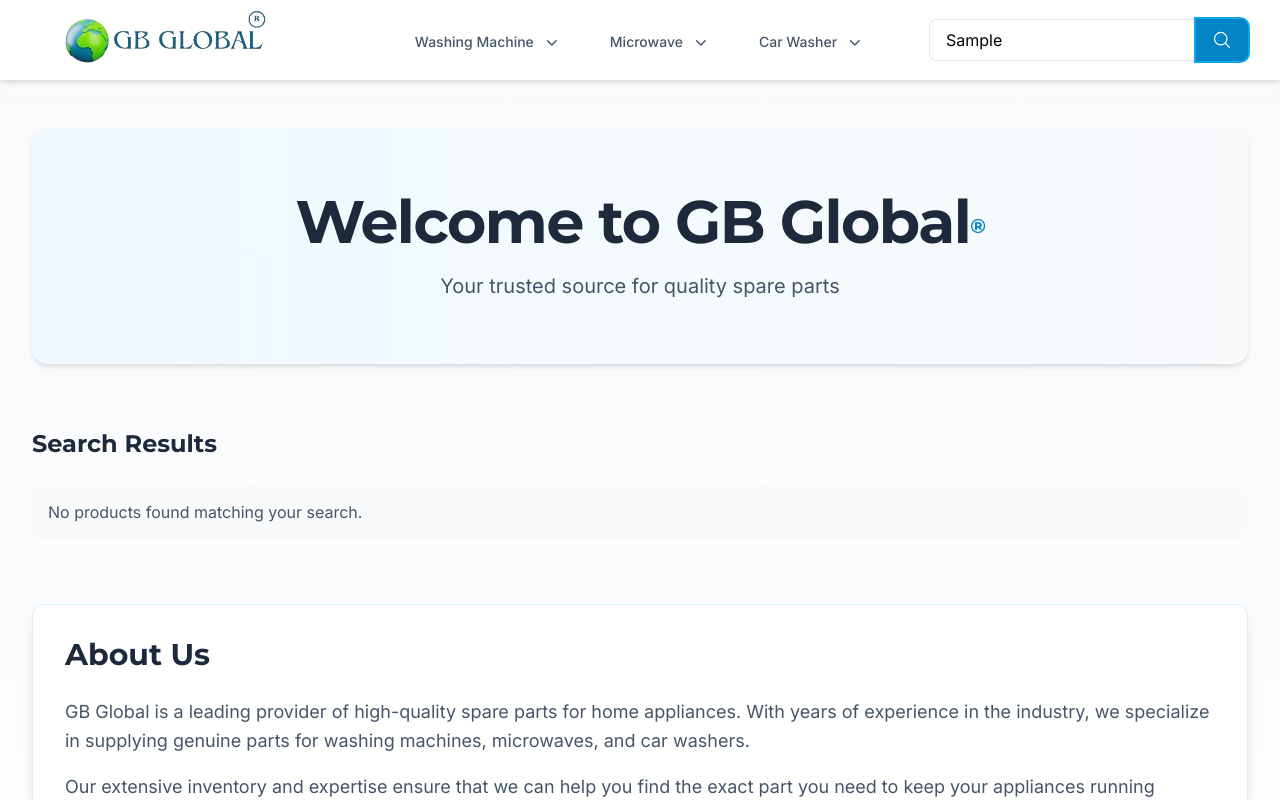
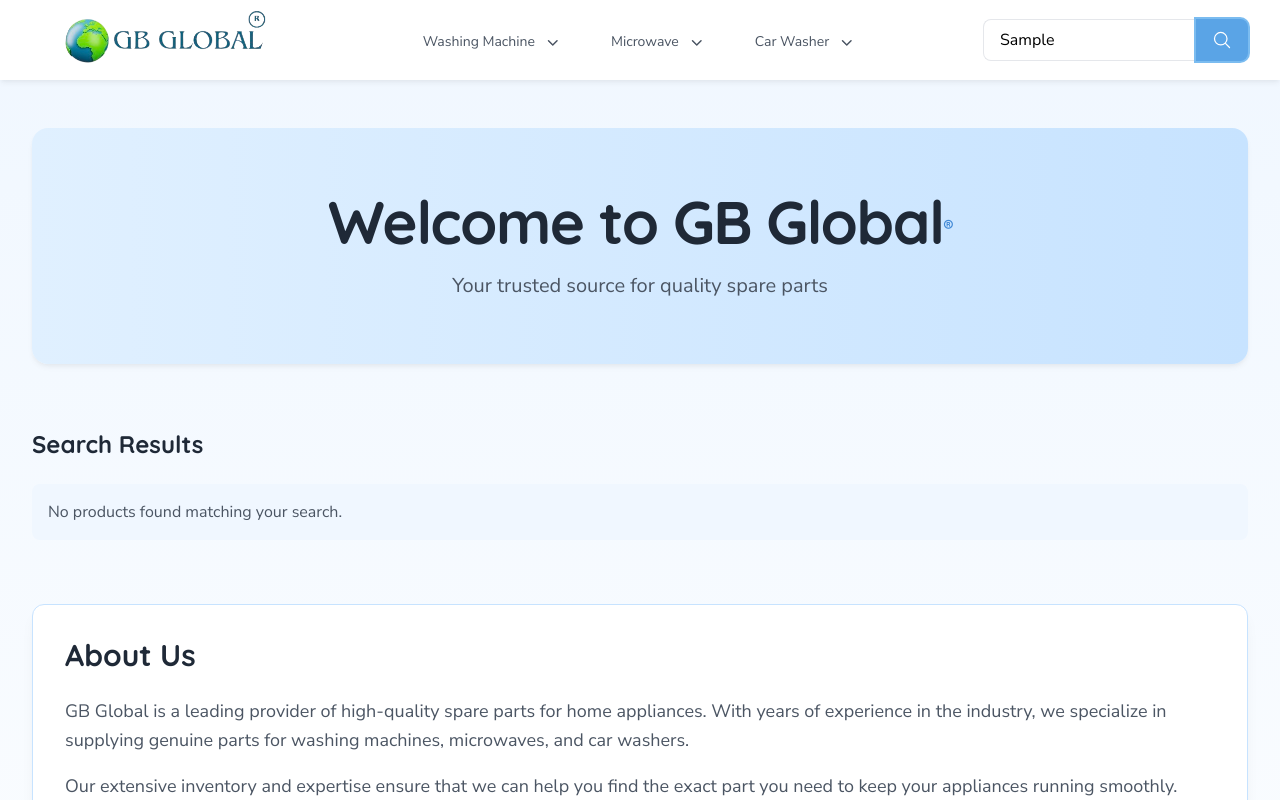
Before and after one commit to thatcoderchic/GB-GLOBAL, a React (Vite) app: page / in a window 1280 px wide. Both pictures are taken after typing "Sample" into the empty fields and a click on the button 1222 px from the left and 40 px from the top of the page. Shown: the top 800 px of the page. Built offline with nearby package versions, Linux system fonts and the light colour scheme.

Commit message:
visual appeal2

```diff
--- a/index.html
+++ b/index.html
@@ -7,7 +7,7 @@
     <title>GB Global - Spare Parts Specialists</title>
     <link rel="preconnect" href="https://fonts.googleapis.com">
     <link rel="preconnect" href="https://fonts.gstatic.com" crossorigin>
-    <link href="https://fonts.googleapis.com/css2?family=Inter:wght@300;400;500;600;700&family=Montserrat:wght@400;500;600;700&display=swap" rel="stylesheet">
+    <link href="https://fonts.googleapis.com/css2?family=Nunito+Sans:wght@300;400;600;700&family=Quicksand:wght@400;500;600;700&display=swap" rel="stylesheet">
   </head>
   <body>
     <div id="root"></div>
--- a/src/App.jsx
+++ b/src/App.jsx
@@ -7,7 +7,7 @@
 function App() {
   return (
     <Router>
-      <div className="min-h-screen bg-gradient-to-b from-secondary-50 to-white font-sans">
+      <div className="min-h-screen bg-gradient-to-b from-pastel-50 to-white font-sans">
         <Navbar />
         <main className="pb-16">
           <Routes>
--- a/src/components/Footer.jsx
+++ b/src/components/Footer.jsx
@@ -1,8 +1,8 @@
 export default function Footer() {
   return (
-    <footer className="bg-secondary-800">
+    <footer className="bg-pastel-800">
       <div className="max-w-7xl mx-auto py-6 px-4 sm:px-6 lg:px-8 text-center">
-        <p className="text-secondary-200 font-light tracking-wide">© 2025 GB Global. All rights reserved.</p>
+        <p className="text-gray-200 font-light tracking-wide">© 2025 GB Global. All rights reserved.</p>
       </div>
     </footer>
   );
--- a/src/components/Navbar.jsx
+++ b/src/components/Navbar.jsx
@@ -59,7 +59,7 @@
               <Popover key={category} className="relative">
                 {() => (
                   <>
-                    <Popover.Button className="inline-flex items-center text-secondary-600 hover:text-primary-600 px-1 pt-1 text-sm font-medium transition duration-150 ease-in-out">
+                    <Popover.Button className="inline-flex items-center text-gray-600 hover:text-pastel-600 px-1 pt-1 text-sm font-medium transition duration-150 ease-in-out">
                       {category}
                       <ChevronDownIcon className="ml-2 h-5 w-5" aria-hidden="true" />
                     </Popover.Button>
@@ -74,15 +74,15 @@
                       leaveTo="opacity-0 translate-y-1"
                     >
                       <Popover.Panel className="absolute z-10 mt-3 w-screen max-w-xs px-2 sm:px-0">
-                        <div className="rounded-lg shadow-card ring-1 ring-black ring-opacity-5 overflow-hidden">
+                        <div className="rounded-lg shadow-card ring-1 ring-pastel-200 ring-opacity-50 overflow-hidden">
                           <div className="relative grid gap-6 bg-white px-5 py-6 sm:gap-6 sm:p-8">
                             {items.map((item) => (
                               <Link
                                 key={item.id}
                                 to={`/product/${category.toLowerCase()}/${item.id}`}
-                                className="-m-3 p-3 block rounded-md hover:bg-primary-50 transition duration-150 ease-in-out"
+                                className="-m-3 p-3 block rounded-md hover:bg-pastel-50 transition duration-150 ease-in-out"
                               >
-                                <p className="text-base font-medium text-secondary-800">
+                                <p className="text-base font-medium text-gray-700">
                                   {item.name}
                                 </p>
                               </Link>
@@ -105,11 +105,11 @@
                 placeholder="Search products..."
                 value={searchQuery}
                 onChange={(e) => setSearchQuery(e.target.value)}
-                className="px-4 py-2 border border-r-0 border-secondary-200 rounded-l-lg focus:outline-none focus:ring-2 focus:ring-primary-500 focus:border-primary-500 transition duration-150 ease-in-out"
+                className="px-4 py-2 border border-r-0 border-gray-200 rounded-l-lg focus:outline-none focus:ring-2 focus:ring-pastel-400 focus:border-pastel-400 transition duration-150 ease-in-out"
               />
               <button
                 type="submit"
-                className="bg-primary-600 text-white px-4 py-2 rounded-r-lg hover:bg-primary-700 focus:outline-none focus:ring-2 focus:ring-primary-500 transition duration-150 ease-in-out"
+                className="bg-pastel-500 text-white px-4 py-2 rounded-r-lg hover:bg-pastel-600 focus:outline-none focus:ring-2 focus:ring-pastel-400 transition duration-150 ease-in-out"
               >
                 <MagnifyingGlassIcon className="h-5 w-5" />
               </button>
@@ -120,7 +120,7 @@
           <div className="absolute right-0 flex items-center sm:hidden h-full">
             <button
               type="button"
-              className="inline-flex items-center justify-center p-2 rounded-md text-secondary-400 hover:text-secondary-500 hover:bg-secondary-100 focus:outline-none focus:ring-2 focus:ring-inset focus:ring-primary-500 transition duration-150 ease-in-out"
+              className="inline-flex items-center justify-center p-2 rounded-md text-gray-400 hover:text-gray-500 hover:bg-pastel-50 focus:outline-none focus:ring-2 focus:ring-inset focus:ring-pastel-400 transition duration-150 ease-in-out"
               onClick={() => setMobileMenuOpen(!mobileMenuOpen)}
             >
               <span className="sr-only">Open main menu</span>
@@ -140,13 +140,13 @@
           <div className="pt-2 pb-3 space-y-1">
             {Object.entries(categories).map(([category, items]) => (
               <div key={category} className="px-4 py-2">
-                <div className="font-medium text-secondary-800 mb-2 font-display">{category}</div>
+                <div className="font-medium text-gray-700 mb-2 font-display">{category}</div>
                 <div className="pl-4 space-y-1">
                   {items.map((item) => (
                     <Link
                       key={item.id}
                       to={`/product/${category.toLowerCase()}/${item.id}`}
-                      className="block px-3 py-2 text-base font-medium text-secondary-600 hover:text-primary-600 hover:bg-primary-50 rounded-md transition duration-150 ease-in-out"
+                      className="block px-3 py-2 text-base font-medium text-gray-600 hover:text-pastel-600 hover:bg-pastel-50 rounded-md transition duration-150 ease-in-out"
                       onClick={() => setMobileMenuOpen(false)}
                     >
                       {item.name}
@@ -156,18 +156,18 @@
               </div>
             ))}
           </div>
-          <div className="pt-4 pb-3 border-t border-secondary-200">
+          <div className="pt-4 pb-3 border-t border-gray-200">
             <form onSubmit={handleSearch} className="px-4 flex">
               <input
                 type="search"
                 placeholder="Search products..."
                 value={searchQuery}
                 onChange={(e) => setSearchQuery(e.target.value)}
-                className="flex-1 px-4 py-2 border border-r-0 border-secondary-200 rounded-l-lg focus:outline-none focus:ring-2 focus:ring-primary-500 focus:border-primary-500 transition duration-150 ease-in-out"
+                className="flex-1 px-4 py-2 border border-r-0 border-gray-200 rounded-l-lg focus:outline-none focus:ring-2 focus:ring-pastel-400 focus:border-pastel-400 transition duration-150 ease-in-out"
               />
               <button
                 type="submit"
-                className="bg-primary-600 text-white px-4 py-2 rounded-r-lg hover:bg-primary-700 focus:outline-none focus:ring-2 focus:ring-primary-500 transition duration-150 ease-in-out"
+                className="bg-pastel-500 text-white px-4 py-2 rounded-r-lg hover:bg-pastel-600 focus:outline-none focus:ring-2 focus:ring-pastel-400 transition duration-150 ease-in-out"
                 onClick={() => setMobileMenuOpen(false)}
               >
                 <MagnifyingGlassIcon className="h-5 w-5" />
--- a/src/pages/Home.jsx
+++ b/src/pages/Home.jsx
@@ -162,11 +162,11 @@
   return (
     <div className="max-w-7xl mx-auto px-4 sm:px-6 lg:px-8 py-12">
       {/* Hero Section */}
-      <div className="text-center mb-16 bg-gradient-to-r from-primary-50 to-secondary-50 py-16 px-4 rounded-2xl shadow-soft">
-        <h1 className="text-4xl font-bold text-secondary-800 sm:text-5xl md:text-6xl font-display tracking-tight">
-          Welcome to GB Global<sup className="text-xl text-primary-600">®</sup>
+      <div className="text-center mb-16 bg-gradient-to-r from-pastel-100 to-pastel-200 py-16 px-4 rounded-2xl shadow-soft">
+        <h1 className="text-4xl font-bold text-gray-800 sm:text-5xl md:text-6xl font-display tracking-tight">
+          Welcome to GB Global<sup className="text-xl text-pastel-600">®</sup>
         </h1>
-        <p className="mt-3 max-w-md mx-auto text-base text-secondary-600 sm:text-lg md:mt-5 md:text-xl md:max-w-3xl">
+        <p className="mt-3 max-w-md mx-auto text-base text-gray-600 sm:text-lg md:mt-5 md:text-xl md:max-w-3xl">
           Your trusted source for quality spare parts
         </p>
       </div>
@@ -174,14 +174,14 @@
       {/* Search Results */}
       {searchQuery && (
         <div className="mb-16">
-          <h2 className="text-2xl font-bold text-secondary-800 mb-6 font-display">Search Results</h2>
+          <h2 className="text-2xl font-bold text-gray-800 mb-6 font-display">Search Results</h2>
           {filteredProducts.length > 0 ? (
             <div className="grid grid-cols-1 md:grid-cols-2 lg:grid-cols-3 gap-6">
               {filteredProducts.map((product, index) => (
                 <Link
                   key={index}
                   to={`/product/${product.category}/${product.id}`}
-                  className="bg-white rounded-xl shadow-card overflow-hidden hover:shadow-lg transition-all duration-300 transform hover:-translate-y-1"
+                  className="bg-white rounded-xl shadow-card overflow-hidden hover:shadow-lg transition-all duration-300 transform hover:-translate-y-1 border border-pastel-100"
                 >
                   <img
                     className="h-48 w-full object-cover"
@@ -189,27 +189,27 @@
                     alt={product.name}
                   />
                   <div className="p-6">
-                    <h3 className="text-xl font-semibold text-secondary-800">{product.name}</h3>
-                    <p className="mt-2 text-secondary-600">{product.description}</p>
+                    <h3 className="text-xl font-semibold text-gray-800">{product.name}</h3>
+                    <p className="mt-2 text-gray-600">{product.description}</p>
                   </div>
                 </Link>
               ))}
             </div>
           ) : (
-            <p className="text-secondary-600 bg-secondary-50 p-4 rounded-lg">No products found matching your search.</p>
+            <p className="text-gray-600 bg-pastel-50 p-4 rounded-lg">No products found matching your search.</p>
           )}
         </div>
       )}
 
       {/* About Section */}
-      <div className="bg-white rounded-xl shadow-card p-8 mb-16 border border-primary-100">
-        <h2 className="text-3xl font-bold text-secondary-800 mb-6 font-display">About Us</h2>
-        <p className="text-lg text-secondary-600 mb-4 leading-relaxed">
+      <div className="bg-white rounded-xl shadow-card p-8 mb-16 border border-pastel-200">
+        <h2 className="text-3xl font-bold text-gray-800 mb-6 font-display">About Us</h2>
+        <p className="text-lg text-gray-600 mb-4 leading-relaxed">
           GB Global is a leading provider of high-quality spare parts for home appliances.
           With years of experience in the industry, we specialize in supplying genuine parts
           for washing machines, microwaves, and car washers.
         </p>
-        <p className="text-lg text-secondary-600 leading-relaxed">
+        <p className="text-lg text-gray-600 leading-relaxed">
           Our extensive inventory and expertise ensure that we can help you find the exact
           part you need to keep your appliances running smoothly.
         </p>
@@ -218,15 +218,15 @@
       {/* Categories Section */}
       <div className="grid grid-cols-1 md:grid-cols-2 lg:grid-cols-3 gap-8">
         {categories.map((category, index) => (
-          <div key={index} className="bg-white rounded-xl shadow-card overflow-hidden transition-all duration-300 transform hover:-translate-y-1 hover:shadow-lg border border-secondary-100">
+          <div key={index} className="bg-white rounded-xl shadow-card overflow-hidden transition-all duration-300 transform hover:-translate-y-1 hover:shadow-lg border border-pastel-200">
             <img
               className="h-48 w-full object-cover"
               src={category.image}
               alt={category.title}
             />
             <div className="p-6">
-              <h3 className="text-xl font-semibold text-secondary-800 font-display">{category.title}</h3>
-              <p className="mt-2 text-secondary-600">{category.description}</p>
+              <h3 className="text-xl font-semibold text-gray-800 font-display">{category.title}</h3>
+              <p className="mt-2 text-gray-600">{category.description}</p>
             </div>
           </div>
         ))}
--- a/tailwind.config.js
+++ b/tailwind.config.js
@@ -7,38 +7,38 @@
   theme: {
     extend: {
       colors: {
-        primary: {
-          50: '#f0f9ff',
-          100: '#e0f2fe',
-          200: '#bae6fd',
-          300: '#7dd3fc',
-          400: '#38bdf8',
-          500: '#0ea5e9',
-          600: '#0284c7',
-          700: '#0369a1',
-          800: '#075985',
-          900: '#0c4a6e',
+        pastel: {
+          50: '#f0f7ff',  // Lightest pastel blue
+          100: '#e0f0ff',
+          200: '#c7e3ff',
+          300: '#a4d1f8',
+          400: '#7bbcf0',
+          500: '#5aa4e6', // Medium pastel blue
+          600: '#4189d6',
+          700: '#3570b2',
+          800: '#2a5889',
+          900: '#1e3c5a',
         },
-        secondary: {
-          50: '#f8fafc',
-          100: '#f1f5f9',
-          200: '#e2e8f0',
-          300: '#cbd5e1',
-          400: '#94a3b8',
-          500: '#64748b',
-          600: '#475569',
-          700: '#334155',
-          800: '#1e293b',
-          900: '#0f172a',
+        gray: {
+          50: '#f9fafb',
+          100: '#f3f4f6',
+          200: '#e5e7eb',
+          300: '#d1d5db',
+          400: '#9ca3af',
+          500: '#6b7280',
+          600: '#4b5563',
+          700: '#374151',
+          800: '#1f2937',
+          900: '#111827',
         },
       },
       fontFamily: {
-        sans: ['Inter', 'system-ui', 'sans-serif'],
-        display: ['Montserrat', 'system-ui', 'sans-serif'],
+        sans: ['Nunito Sans', 'system-ui', 'sans-serif'],
+        display: ['Quicksand', 'system-ui', 'sans-serif'],
       },
       boxShadow: {
-        'soft': '0 4px 6px -1px rgba(0, 0, 0, 0.1), 0 2px 4px -1px rgba(0, 0, 0, 0.06)',
-        'card': '0 10px 15px -3px rgba(0, 0, 0, 0.1), 0 4px 6px -2px rgba(0, 0, 0, 0.05)',
+        'soft': '0 4px 6px -1px rgba(0, 0, 0, 0.05), 0 2px 4px -1px rgba(0, 0, 0, 0.03)',
+        'card': '0 10px 15px -3px rgba(0, 0, 0, 0.05), 0 4px 6px -2px rgba(0, 0, 0, 0.03)',
       },
     },
   },
```
Also changed, not shown: src/pages/ProductDetails.jsx (+13 -13 lines).
